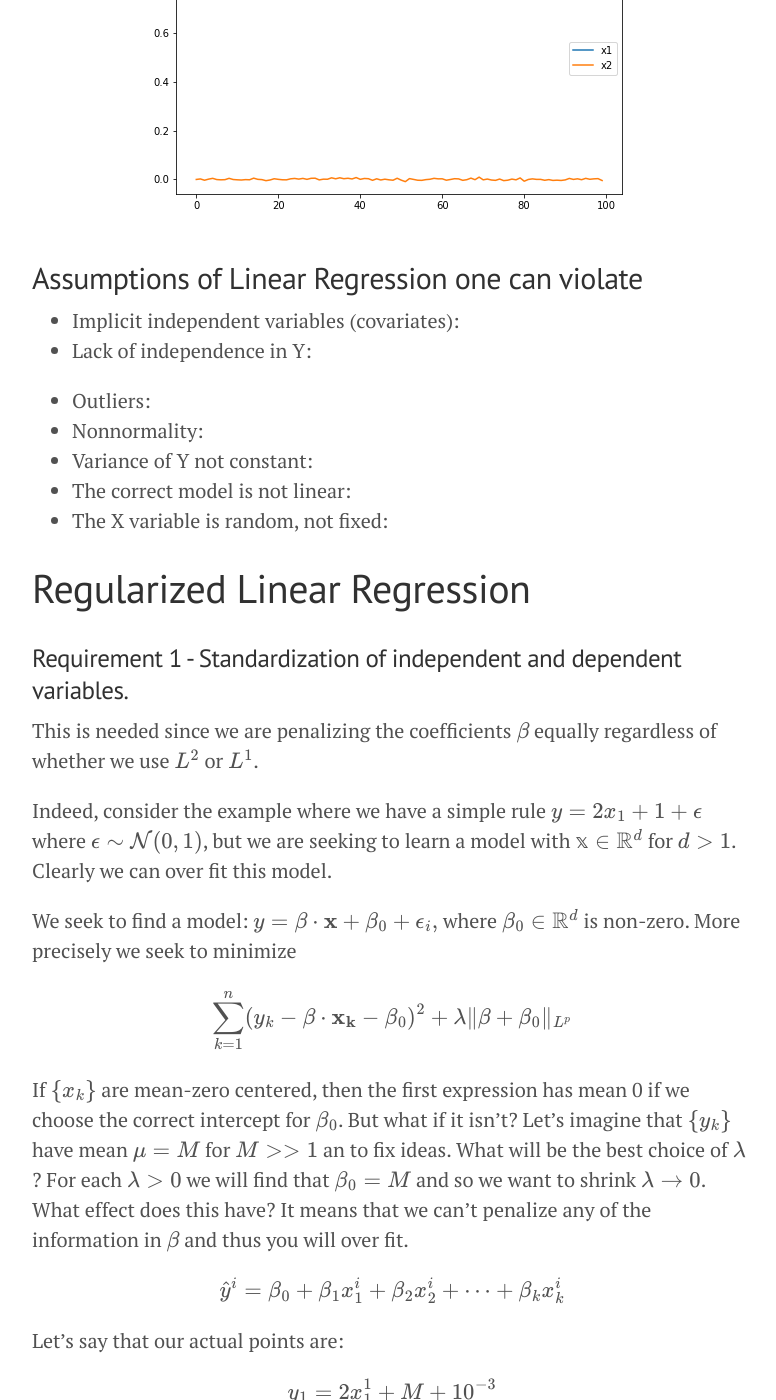
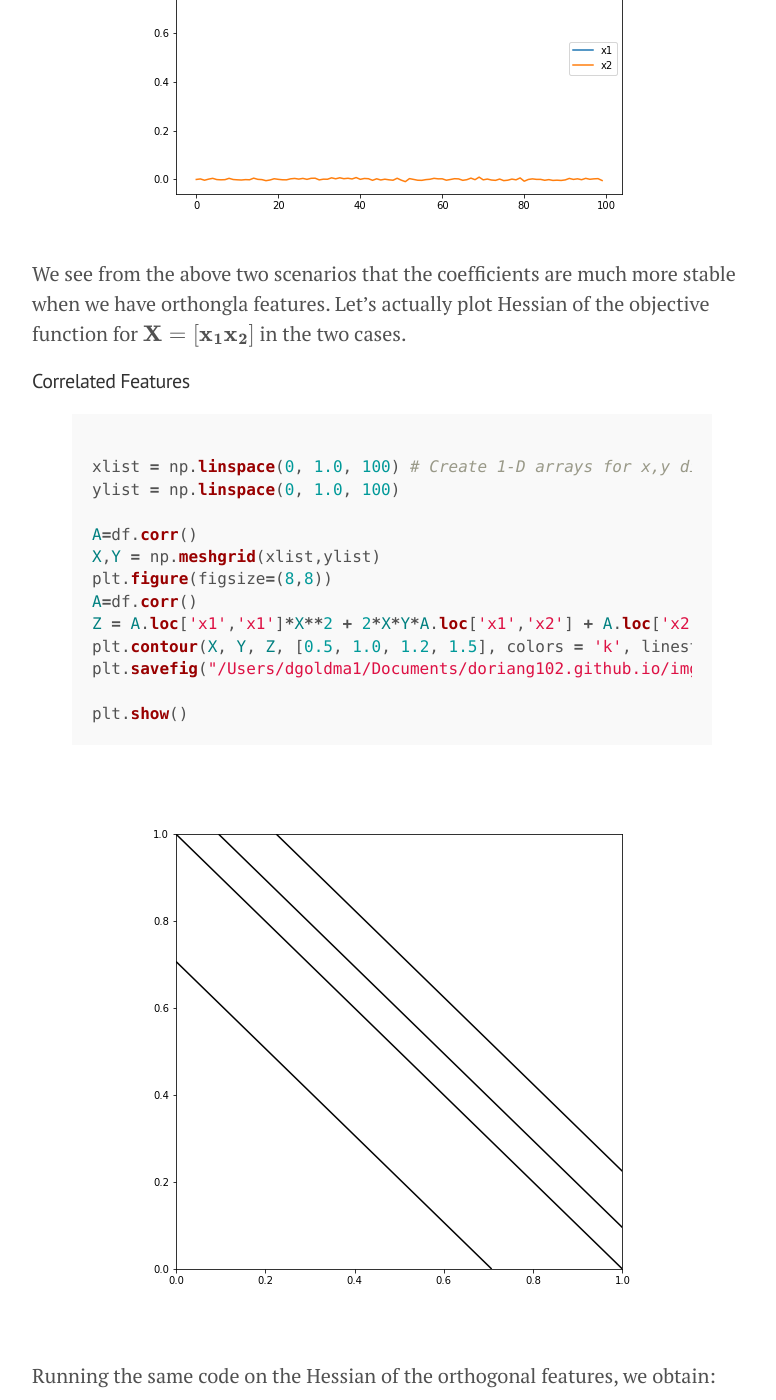
Before and after one commit to doriang102/doriang102.github.io, a Jekyll site: the page built from _posts/2017-07-04-Introduction-To-Regression.md, in a window 1280 px wide and 1400 px high, scrolled down 8300 px. Shown: the whole window, without its empty margins (248-1024 px from the left). Built offline with Jekyll 4.4.1, drawn with Linux system fonts in a browser that asks for light colours; our own code applies the rules of GitHub Pages for plain Markdown files; formulas are drawn with MathJax 3; some of the changed text lies outside the part shown.

Commit message:
Update 2017-07-04-Introduction-To-Regression.md

```diff
--- a/_posts/2017-07-04-Introduction-To-Regression.md
+++ b/_posts/2017-07-04-Introduction-To-Regression.md
@@ -238,6 +238,38 @@ plt.show()
 
 ![](/img/perpcoefs2.png?raw=true)
 
+
+We see from the above two scenarios that the coefficients are much more stable when we have orthongla features. Let's actually plot Hessian of the objective function for $$\mathbf{X} = [\mathbf{x_1} \mathbf{x_2}]$$ in the two cases.
+
+#### Correlated Features
+
+
+  {% highlight ruby %}
+xlist = np.linspace(0, 1.0, 100) # Create 1-D arrays for x,y dimensions
+ylist = np.linspace(0, 1.0, 100)
+
+A=df.corr()
+X,Y = np.meshgrid(xlist,ylist)
+plt.figure(figsize=(8,8))
+A=df.corr()
+Z = A.loc['x1','x1']*X**2 + 2*X*Y*A.loc['x1','x2'] + A.loc['x2','x2']*Y**2
+plt.contour(X, Y, Z, [0.5, 1.0, 1.2, 1.5], colors = 'k', linestyles = 'solid')
+plt.savefig("/Users/dgoldma1/Documents/doriang102.github.io/img/perpellipse.png")
+
+plt.show()
+{% endhighlight %}
+
+![](/img/correllipse.png?raw=true)
+
+Running the same code on the Hessian of the orthogonal features, we obtain:
+
+![](/img/perpellipse.png?raw=true)
+
+
+Notice how in the correlated case, there is clear degeneracy - the solution is not unique. Any value along that line is constant, so there is no unique solution. This is what accounts for the instability in the solution.
+
+
+
 ## Assumptions of Linear Regression one can violate
 
 - Implicit independent variables (covariates):
@@ -249,6 +281,7 @@ plt.show()
 - Variance of Y not constant:
 - The correct model is not linear:
 - The X variable is random, not fixed:
+
 
 # Regularized Linear Regression
 
```
